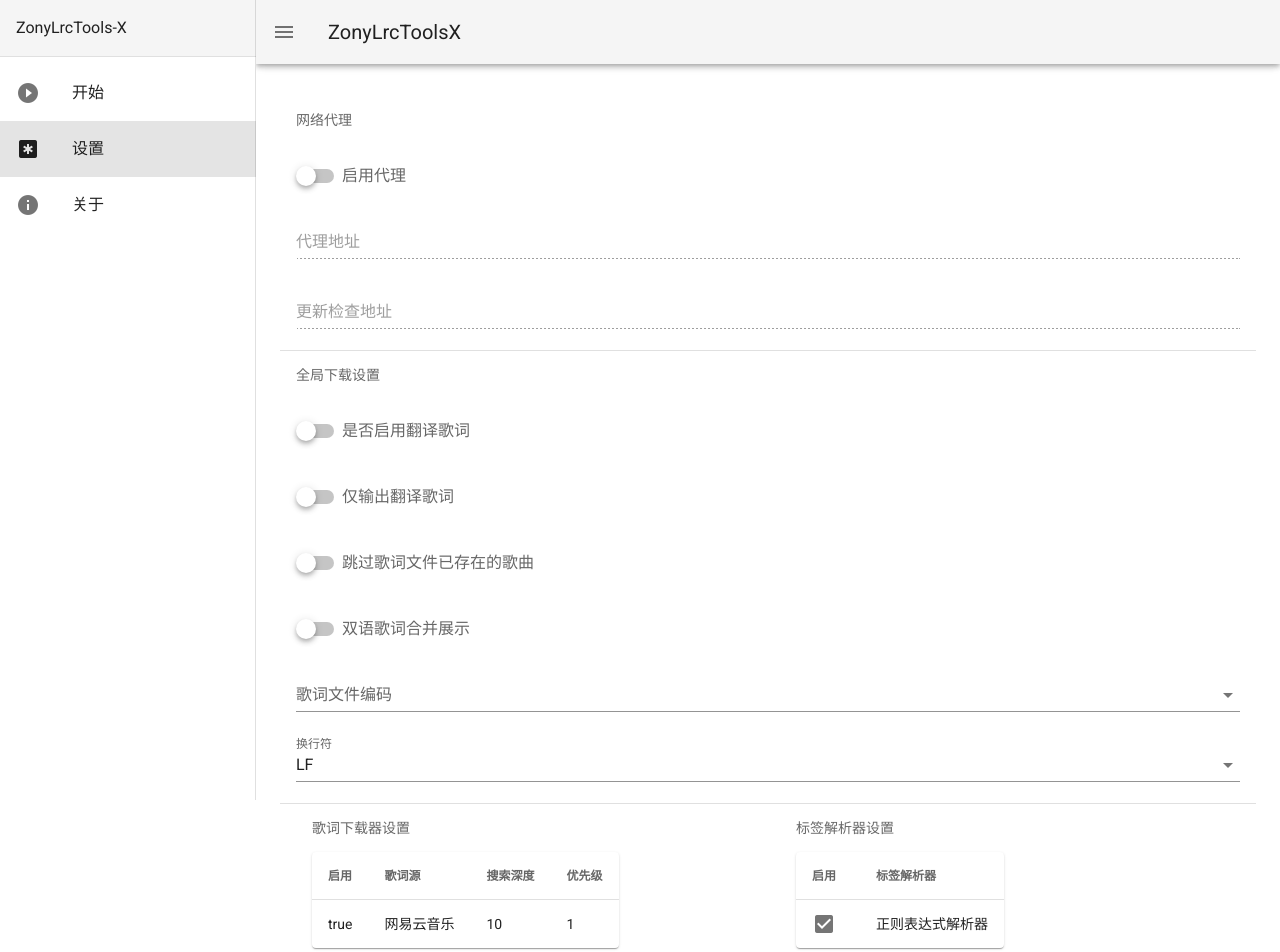
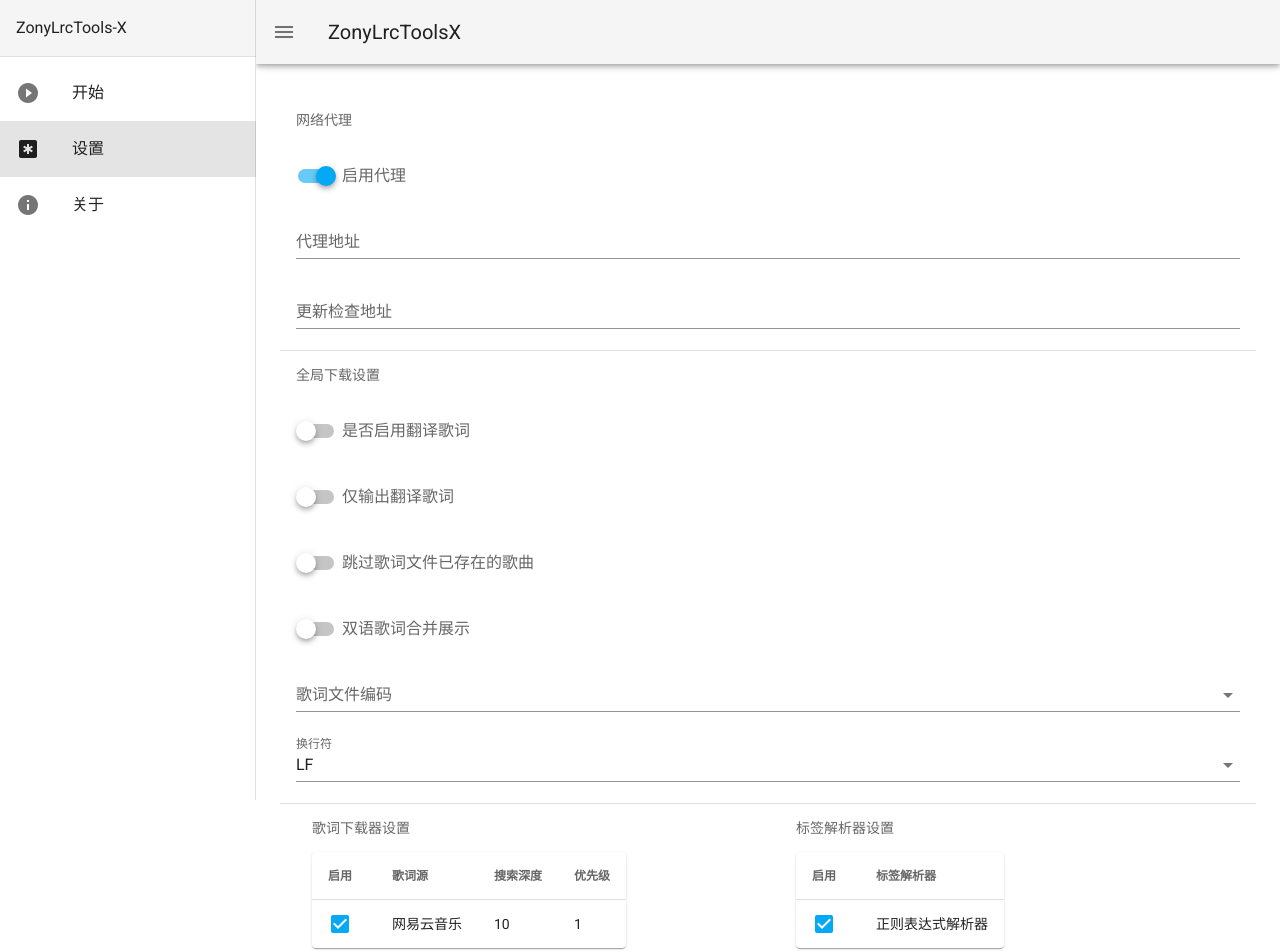
Before and after one commit to real-zony/ZonyLrcToolsX, a Vue app in the folder src/ui/: page /setting in a window 1280 px wide. Shown: the top 952 px of the page. Built offline with nearby package versions, Linux system fonts and the light colour scheme.

Commit message:
feat: Adjust UI component linkage.

```diff
--- a/src/ui/src/views/SettingView.vue
+++ b/src/ui/src/views/SettingView.vue
@@ -1,28 +1,31 @@
 <template>
 
+  <v-form>
     <v-list subheader flat two-line>
       <v-subheader>网络代理</v-subheader>
 
       <v-list-item>
-      <v-switch v-model="proxyEnabled" label="启用代理"/>
+        <v-switch label="启用代理" @change="proxyEnabledChange" v-model="isProxyEnabled"/>
       </v-list-item>
       <v-list-item>
-      <v-text-field :disabled="'false'" v-model="proxyHost" label="代理地址" placeholder="请输入代理服务器的地址，例如 127.0.0.1:1080。"/>
+        <v-text-field :disabled="proxyEnabled" v-model="proxyAddress" label="代理地址"
+                      placeholder="请输入代理服务器的地址，例如 127.0.0.1:1080。"/>
       </v-list-item>
       <v-list-item>
-      <v-text-field :disabled="'false'" v-model="proxyPort" label="更新检查地址" placeholder="请输入更新检查地址，默认情况下无需变更。"/>
+        <v-text-field :disabled="proxyEnabled" v-model="updateAddress" label="更新检查地址"
+                      placeholder="请输入更新检查地址，默认情况下无需变更。"/>
       </v-list-item>
 
       <v-divider></v-divider>
       <v-subheader>全局下载设置</v-subheader>
       <v-list-item>
-      <v-switch label="是否启用翻译歌词" v-model="translateLrc"/>
+        <v-switch label="是否启用翻译歌词"/>
       </v-list-item>
       <v-list-item>
-      <v-switch label="仅输出翻译歌词" v-model="onlyTranslateLrc"/>
+        <v-switch label="仅输出翻译歌词"/>
       </v-list-item>
       <v-list-item>
-      <v-switch label="跳过歌词文件已存在的歌曲" v-model="skipExistLrc"/>
+        <v-switch label="跳过歌词文件已存在的歌曲"/>
       </v-list-item>
       <v-list-item>
         <v-switch label="双语歌词合并展示" v-model="mergeLrc"/>
@@ -50,7 +53,7 @@
               <v-data-table hide-default-footer :headers="lyricDownloaderHeaders" :items="lyricDownloader"
                             class="elevation-1" disable-sort>
                 <template v-slot:item.enabled="{ item }">
-                <v-simple-checkbox v-model="item.isEnabled" color="primary"/>
+                  <v-simple-checkbox v-model="item.enabled" color="primary"/>
                 </template>
               </v-data-table>
             </v-list-item>
@@ -62,7 +65,7 @@
               <v-data-table hide-default-footer :headers="tagParserHeaders" :items="tagParser" class="elevation-1"
                             disable-sort>
                 <template v-slot:item.enabled="{ item }">
-                <v-simple-checkbox v-model="item.enabled"></v-simple-checkbox>
+                  <v-simple-checkbox v-model="item.enabled" color="primary"></v-simple-checkbox>
                 </template>
               </v-data-table>
             </v-list-item>
@@ -73,11 +76,12 @@
       <v-divider class="mt-5"></v-divider>
       <v-subheader>屏蔽字典</v-subheader>
       <v-list-item>
-      <v-switch label="启用屏蔽字典" v-model="enableBlockDict"/>
+        <v-switch label="启用屏蔽字典" v-model="isBlockDictEnabled" @change="blockDictEnabledChange"/>
       </v-list-item>
       <v-list-item>
-      <v-text-field v-model="blockDict" label="屏蔽字典路径" placeholder="请选择屏蔽字典的文件路径。"/>
-      <v-btn icon @click="openBlockDict">
+        <v-text-field :disabled="blockDictEnabled" v-model="blockDictPath" label="屏蔽字典路径"
+                      placeholder="请选择屏蔽字典的文件路径。"/>
+        <v-btn :disabled="blockDictEnabled" icon @click="openBlockDict">
           <v-icon>mdi-folder</v-icon>
         </v-btn>
       </v-list-item>
@@ -90,6 +94,7 @@
       </v-list-item>
 
     </v-list>
+  </v-form>
 
 </template>
 
@@ -98,9 +103,13 @@
   name: "Setting",
   data: () => {
     return {
+      isProxyEnabled: true,
       proxyEnabled: false,
-      proxyHost: "",
-      proxyPort: "",
+      isBlockDictEnabled: true,
+      blockDictEnabled: false,
+      blockDictPath: "",
+      proxyAddress: "",
+      updateAddress: "",
       mergeLrc: false,
       lineBreak: "lf",
       lineBreakOptions: [
@@ -109,13 +118,13 @@
       ],
       lrcEncoding: "utf-8",
       lyricDownloaderHeaders: [
-        {text: "启用", value: "isEnabled"},
+        {text: "启用", value: "enabled"},
         {text: "歌词源", value: "name"},
         {text: "搜索深度", value: "searchDepth"},
         {text: "优先级", value: "priority"},
       ],
       lyricDownloader: [
-        {isEnabled: true, name: "网易云音乐", searchDepth: 10, priority: 1},
+        {enabled: true, name: "网易云音乐", searchDepth: 10, priority: 1},
       ],
       tagParserHeaders: [
         {text: "启用", value: "enabled", sortable: false, width: "10%"},
@@ -127,6 +136,13 @@
     }
   },
   computed: {},
-  methods: {},
+  methods: {
+    proxyEnabledChange() {
+      this.proxyEnabled = !this.proxyEnabled;
+    },
+    blockDictEnabledChange() {
+      this.blockDictEnabled = !this.blockDictEnabled;
+    }
+  },
 };
 </script>
```
Also changed, not shown: src/ui/src/router/index.js (+2 -5 lines). Lines whose indentation alone changed are shown as unchanged.
